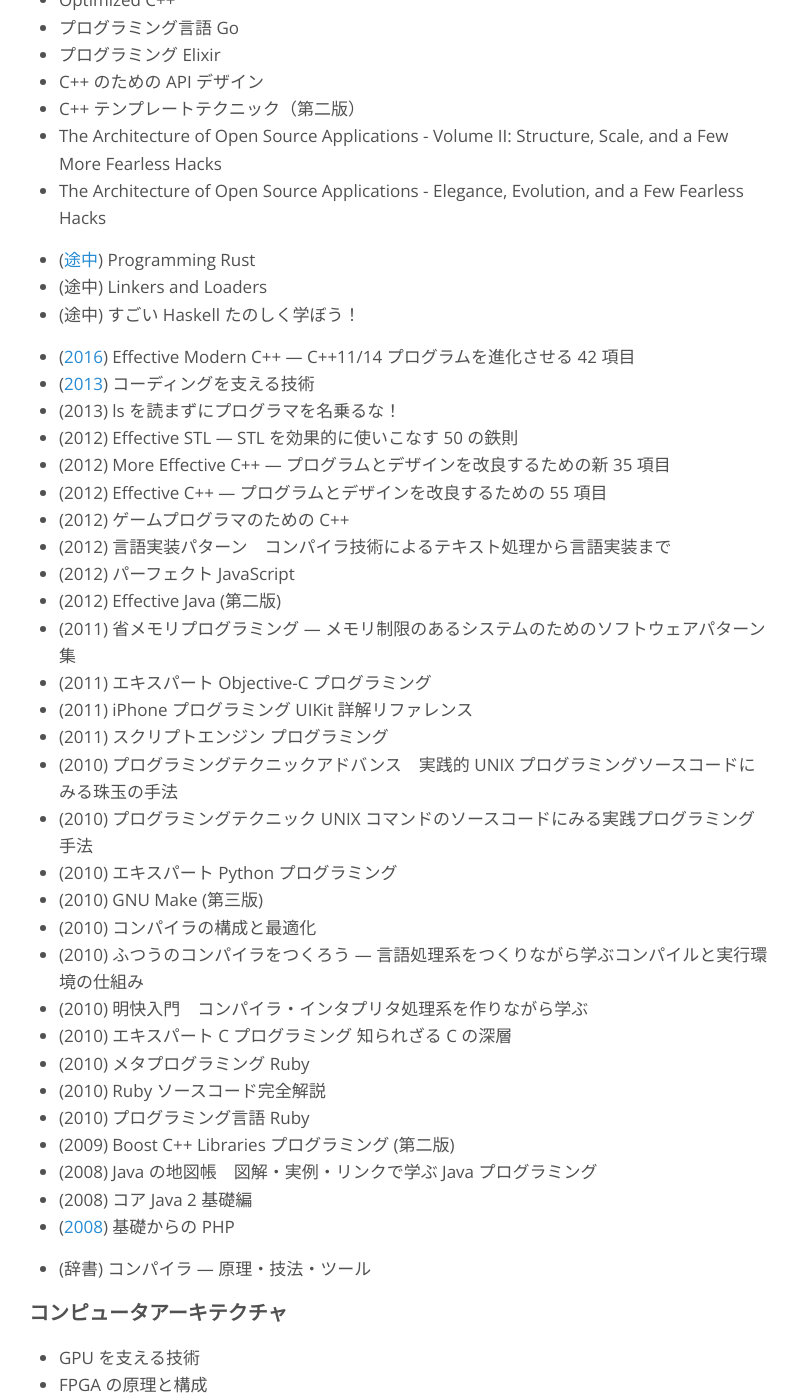
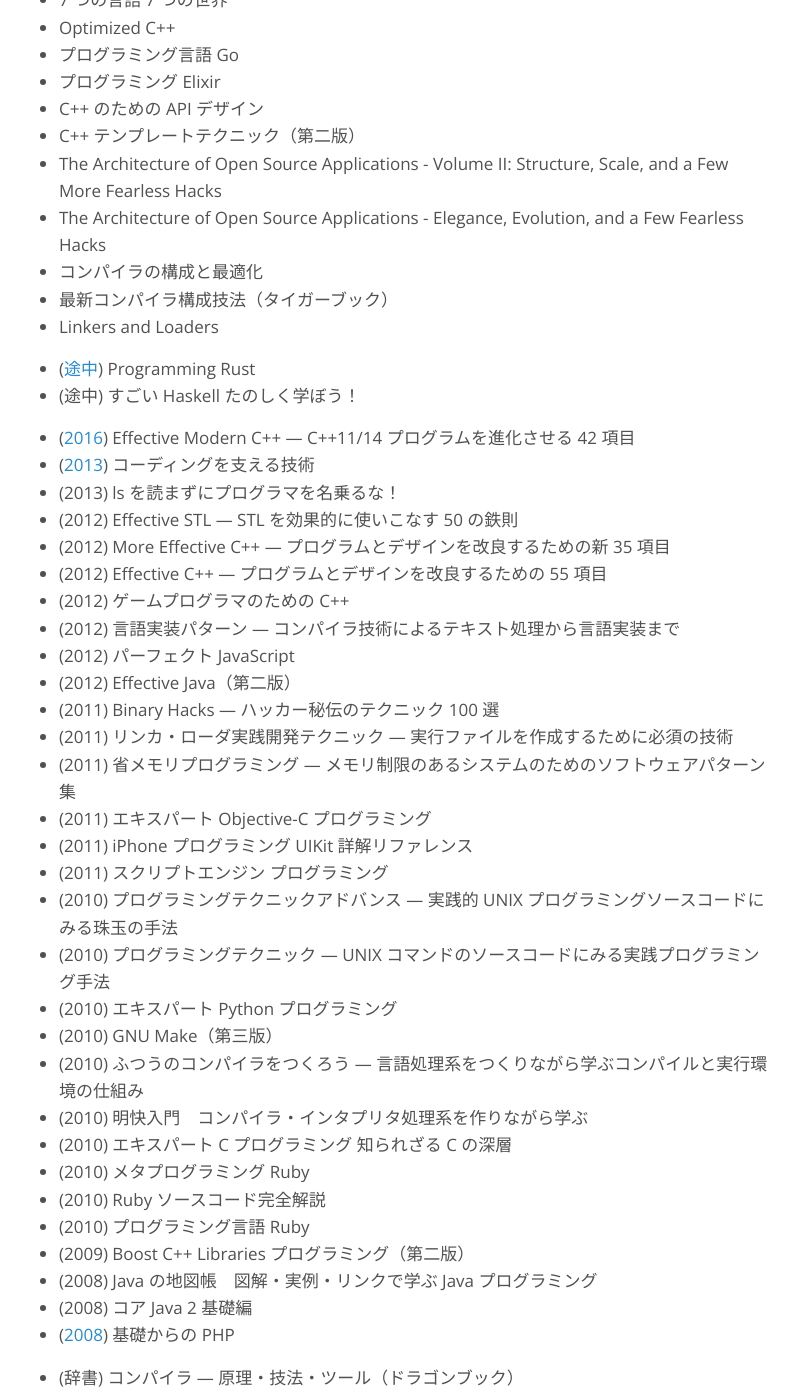
Before and after one commit to nhiroki/nhiroki.github.io, a Jekyll site: the page built from books.md, in a window 1280 px wide and 1400 px high, scrolled down 1251 px. Shown: the whole window, without its empty margins (241-1039 px from the left). Built offline with Jekyll 4.4.1, drawn with Linux system fonts in a browser that asks for light colours; some of the changed text lies outside the part shown.

Commit message:
Update 'books' page

```diff
--- a/books.md
+++ b/books.md
@@ -23,6 +23,7 @@
 
 ## 情報科学全般
 
+- 純粋関数型データ構造
 - Understanding Compression
 - 型システム入門 ― プログラミング言語と型の理論
 - ガベージコレクション ― 自動的メモリ管理を構成する理論と実装
@@ -34,10 +35,10 @@
 
 - (2012) アルゴリズムを学ぼう
 - (2009) アルゴリズムイントロダクション第三巻 ― 精選トピックス
-- (2009) アルゴリズムイントロダクション第二巻 (改訂 2 版) - 高度な設計と解析手法・高度なデータ構造・グラフアルゴリズム
-- (2009) アルゴリズムイントロダクション第一巻 (改訂 2 版) ― 基礎・ソート・データ構造・数学
-- (2008) オートマトン言語理論　計算論 I (第二版)
-- (2008) アルゴリズムとデータ構造 (岩波講座 ソフトウェア科学 3)
+- (2009) アルゴリズムイントロダクション第二巻（改訂 2 版） ― 高度な設計と解析手法・高度なデータ構造・グラフアルゴリズム
+- (2009) アルゴリズムイントロダクション第一巻（改訂 2 版） ― 基礎・ソート・データ構造・数学
+- (2008) オートマトン言語理論　計算論 I（第二版）
+- (2008) アルゴリズムとデータ構造（岩波講座 ソフトウェア科学 3）
 - (2007) 基礎情報理論
 
 - (辞書) 詳説正規表現
@@ -52,9 +53,11 @@
 - C++ テンプレートテクニック（第二版）
 - The Architecture of Open Source Applications - Volume II: Structure, Scale, and a Few More Fearless Hacks
 - The Architecture of Open Source Applications - Elegance, Evolution, and a Few Fearless Hacks
+- コンパイラの構成と最適化
+- 最新コンパイラ構成技法（タイガーブック）
+- Linkers and Loaders
 
 - ([途中](https://twitter.com/nhiroki_/status/834200033511698432)) Programming Rust
-- (途中) Linkers and Loaders
 - (途中) すごい Haskell たのしく学ぼう！
 
 - ([2016](https://twitter.com/nhiroki_/status/722209128060362752)) Effective Modern C++ ― C++11/14 プログラムを進化させる 42 項目
@@ -64,30 +67,31 @@
 - (2012) More Effective C++ ― プログラムとデザインを改良するための新 35 項目
 - (2012) Effective C++ ― プログラムとデザインを改良するための 55 項目
 - (2012) ゲームプログラマのための C++
-- (2012) 言語実装パターン　コンパイラ技術によるテキスト処理から言語実装まで
+- (2012) 言語実装パターン ― コンパイラ技術によるテキスト処理から言語実装まで
 - (2012) パーフェクト JavaScript
-- (2012) Effective Java (第二版)
+- (2012) Effective Java（第二版）
+- (2011) Binary Hacks ― ハッカー秘伝のテクニック 100 選
+- (2011) リンカ・ローダ実践開発テクニック ― 実行ファイルを作成するために必須の技術
 - (2011) 省メモリプログラミング ― メモリ制限のあるシステムのためのソフトウェアパターン集
 - (2011) エキスパート Objective-C プログラミング
 - (2011) iPhone プログラミング UIKit 詳解リファレンス
 - (2011) スクリプトエンジン プログラミング
-- (2010) プログラミングテクニックアドバンス　実践的 UNIX プログラミングソースコードにみる珠玉の手法
-- (2010) プログラミングテクニック UNIX コマンドのソースコードにみる実践プログラミング手法
+- (2010) プログラミングテクニックアドバンス ― 実践的 UNIX プログラミングソースコードにみる珠玉の手法
+- (2010) プログラミングテクニック ― UNIX コマンドのソースコードにみる実践プログラミング手法
 - (2010) エキスパート Python プログラミング
-- (2010) GNU Make (第三版)
-- (2010) コンパイラの構成と最適化
+- (2010) GNU Make（第三版）
 - (2010) ふつうのコンパイラをつくろう ― 言語処理系をつくりながら学ぶコンパイルと実行環境の仕組み
 - (2010) 明快入門　コンパイラ・インタプリタ処理系を作りながら学ぶ
 - (2010) エキスパート C プログラミング 知られざる C の深層
 - (2010) メタプログラミング Ruby
 - (2010) Ruby ソースコード完全解説
 - (2010) プログラミング言語 Ruby
-- (2009) Boost C++ Libraries プログラミング (第二版)
+- (2009) Boost C++ Libraries プログラミング（第二版）
 - (2008) Java の地図帳　図解・実例・リンクで学ぶ Java プログラミング
 - (2008) コア Java 2 <Vol.1> 基礎編
 - ([2008](http://d.hatena.ne.jp/sternheller/20080830/1220116181)) 基礎からの PHP
 
-- (辞書) コンパイラ ― 原理・技法・ツール
+- (辞書) コンパイラ ― 原理・技法・ツール（ドラゴンブック）
 
 ## コンピュータアーキテクチャ
 
@@ -103,32 +107,33 @@
 
 - ([2016](https://twitter.com/nhiroki_/status/704459368830382080)) ディジタル回路設計とコンピュータアーキテクチャ
 - ([2015](https://twitter.com/nhiroki_/status/676549761395068928)) はじめて読む486 - 32ビットコンピュータをやさしく語る
+- (2011) 構造化コンピュータ構成（第四版）
 - (2011) プロセッサを支える技術
 - (2009) コンピュータの構成と設計（パタヘネ）
 - (2008) 作りながら学ぶコンピュータアーキテクチャ
 
 ## オペレーティングシステム
 
+- Android を支える技術 <II> ― 新のマルチタスクに挑んだモバイル OS の心臓部
+- 詳解 システム・パフォーマンス
 - インサイド Windows 下巻
 - 新装改訂版 Linux のブートプロセスをみる
 
 - (途中) Unix 考古学 Truth of the Legend
-  - 出版記念イベントに参加しました ([感想](https://twitter.com/nhiroki_/status/730029907426746368))
+  - 出版記念イベントに参加しました（[感想](https://twitter.com/nhiroki_/status/730029907426746368)）
 - (途中) インサイド Windows 上巻
 
 - ([2017](https://twitter.com/nhiroki_/status/854652413696917506)) Android を支える技術 <I> - 60 fps を達成するモダンな GUI システム
 - ([2017](https://twitter.com/nhiroki_/status/749190068376440832)) Linux プログラミングインタフェース
 - (2013) はじめての OS コードリーディング ― UNIX V6 で学ぶカーネルのしくみ
 - <s>(2012) 作りながら学ぶ OS カーネル ― 保護モードプログラミングの基本と実践</s>
-- (2011) 構造化コンピュータ構成（第四版）
-- (2011) Binary Hacks ― ハッカー秘伝のテクニック 100 選
-- (2011) リンカ・ローダ実践開発テクニック ― 実行ファイルを作成するために必須の技術
 - <s>(2010) 30 日でできる！OS 自作入門</s>
 - (2011) Write Portable Code ― 複数プラットフォームに移植可能なソフトウェアの開発技法
-- (2010:辞書) 詳解 LINUX カーネル
 - (2009) Linux システムプログラミング
 - (2008) 例解 UNIX プログラミング教室 ― システムコールを使いこなすための 12 講
 - (2008) オペレーティングシステムの仕組み
+
+- (辞書) 詳解 LINUX カーネル
 
 ## 並列並行プログラミング・分散システム
 
```
Also changed, not shown: other parts of books.md (+1 -1 lines).
